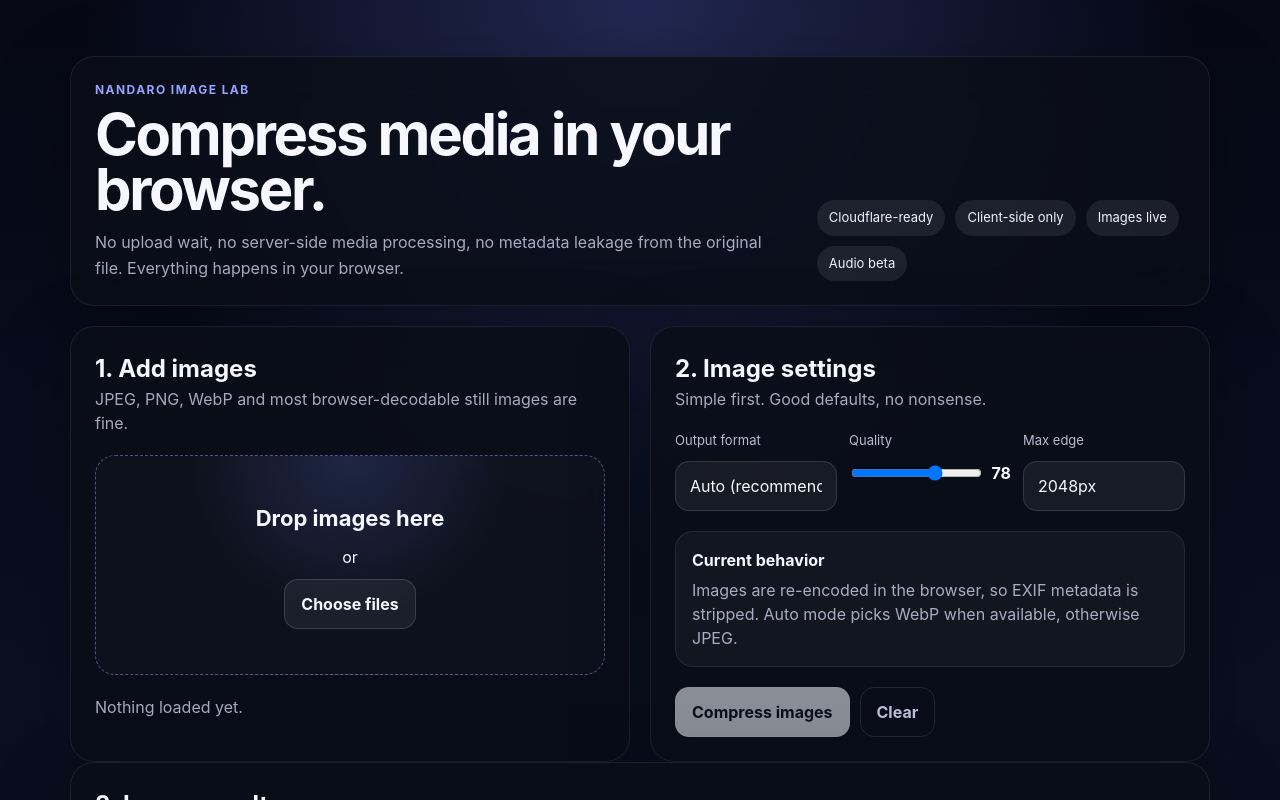
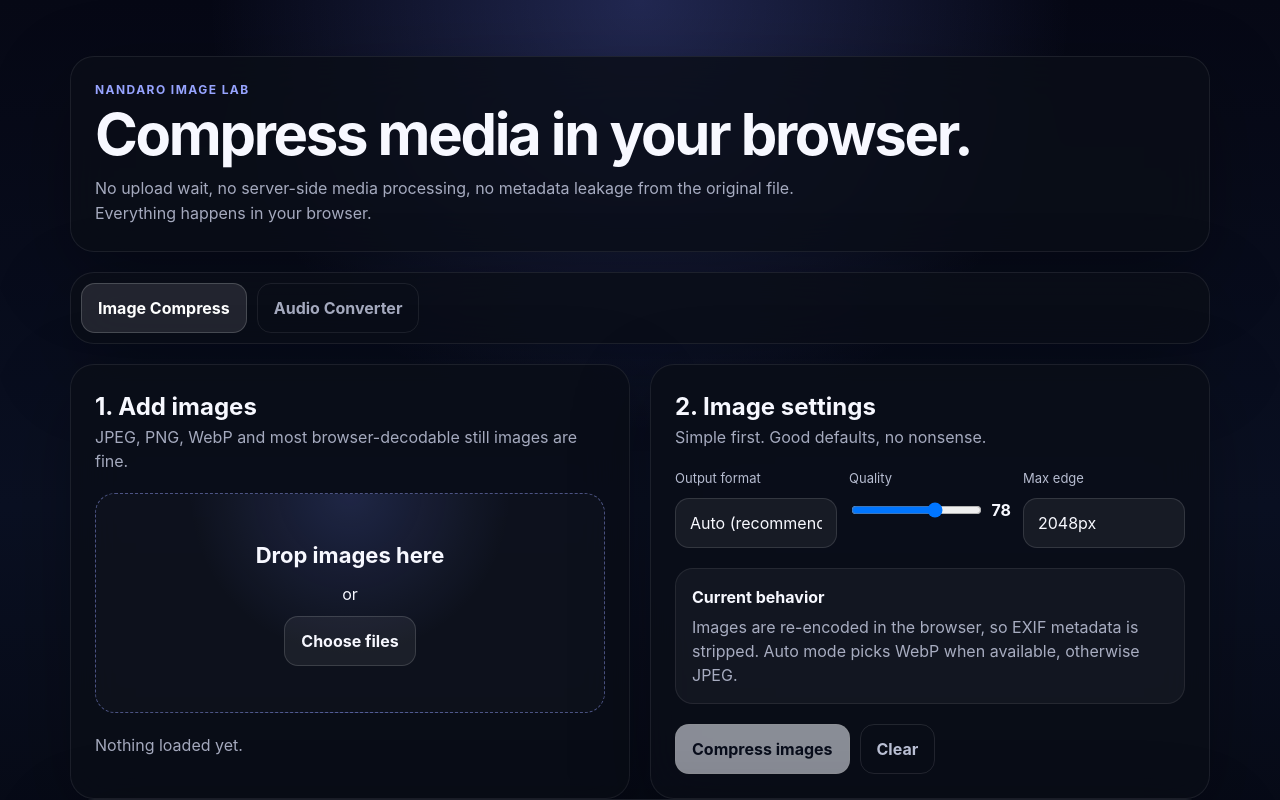
Before and after one commit to kandotrun/nandaro, a React (Vite) app: page / in a window 1280 px wide. Shown: the top 800 px of the page. Built offline with nearby package versions, Linux system fonts and the light colour scheme.

Commit message:
feat: タブ切り替えと音声変換UIを改善

```diff
--- a/src/App.css
+++ b/src/App.css
@@ -31,6 +31,37 @@
   align-items: flex-end;
   gap: 24px;
   margin-bottom: 20px;
+}
+
+.tab-bar {
+  display: flex;
+  gap: 10px;
+  margin-bottom: 20px;
+  padding: 10px;
+}
+
+.tab-button {
+  appearance: none;
+  border: 1px solid rgba(255, 255, 255, 0.08);
+  background: transparent;
+  color: rgba(226, 232, 255, 0.72);
+  border-radius: 14px;
+  padding: 12px 16px;
+  font: inherit;
+  font-weight: 700;
+  cursor: pointer;
+  transition: background 120ms ease, border-color 120ms ease, color 120ms ease;
+}
+
+.tab-button:hover {
+  background: rgba(255, 255, 255, 0.04);
+  color: #f7f8ff;
+}
+
+.tab-button.active {
+  background: rgba(255, 255, 255, 0.1);
+  color: #ffffff;
+  border-color: rgba(255, 255, 255, 0.18);
 }
 
 .eyebrow {
@@ -85,6 +116,7 @@
   background: rgba(255, 255, 255, 0.08);
   color: #eff3ff;
   font-size: 13px;
+  white-space: nowrap;
 }
 
 .section-head {
@@ -485,6 +517,11 @@
     padding: 24px 14px 56px;
   }
 
+  .tab-bar {
+    display: grid;
+    grid-template-columns: 1fr 1fr;
+  }
+
   .card {
     padding: 18px;
     border-radius: 20px;
--- a/src/App.tsx
+++ b/src/App.tsx
@@ -82,6 +82,7 @@
   const [outputFormat, setOutputFormat] = useState<OutputFormat>('auto')
   const [maxEdge, setMaxEdge] = useState(2048)
   const [previewModal, setPreviewModal] = useState<PreviewModal | null>(null)
+  const [activeTab, setActiveTab] = useState<'image' | 'audio'>('image')
 
   const [audioSource, setAudioSource] = useState<AudioSource | null>(null)
   const [audioResult, setAudioResult] = useState<AudioResult | null>(null)
@@ -318,14 +319,27 @@
               Everything happens in your browser.
             </p>
           </div>
-          <div className="hero-badges">
-            <span>Cloudflare-ready</span>
-            <span>Client-side only</span>
-            <span>Images live</span>
-            <span>Audio beta</span>
-          </div>
         </section>
 
+        <section className="tab-bar card">
+          <button
+            type="button"
+            className={`tab-button ${activeTab === 'image' ? 'active' : ''}`}
+            onClick={() => setActiveTab('image')}
+          >
+            Image Compress
+          </button>
+          <button
+            type="button"
+            className={`tab-button ${activeTab === 'audio' ? 'active' : ''}`}
+            onClick={() => setActiveTab('audio')}
+          >
+            Audio Converter
+          </button>
+        </section>
+
+        {activeTab === 'image' ? (
+          <>
             <section className="grid">
               <div className="card stack-lg">
                 <div className="section-head">
@@ -540,11 +554,14 @@
                 </div>
               ) : null}
             </section>
+          </>
+        ) : null}
 
+        {activeTab === 'audio' ? (
           <section className="card stack-lg">
             <div className="section-head">
               <div>
-              <h2>4. Audio converter (beta)</h2>
+                <h2>Audio converter</h2>
                 <p>M4A, AAC, WAV, MP3 and other browser-readable audio can be converted to MP3 locally.</p>
               </div>
               {audioSource ? <span className="pill">1 file</span> : null}
@@ -673,6 +690,7 @@
               </div>
             </div>
           </section>
+        ) : null}
       </main>
 
       {previewModal ? (
```
Lines whose indentation alone changed are shown as unchanged.
